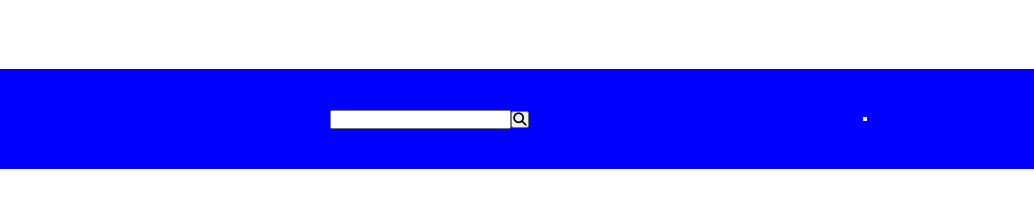
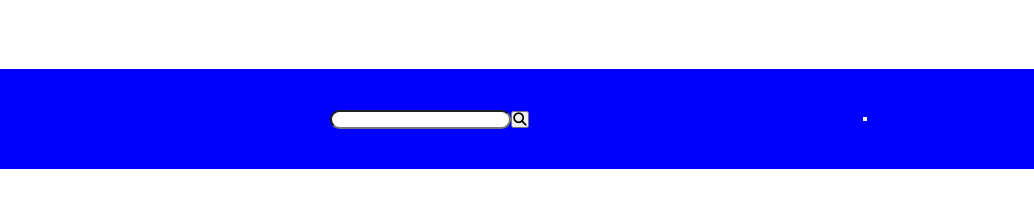
Before and after one commit to LeoMazuca/Mazucas-Movies, a plain HTML site: page index.html in a window 1280 px wide. Shown: the part 631-838 px from the top of the page, 246-1280 px from the left. Drawn offline with Linux system fonts and the light colour scheme.

Commit message:
nuevo comit

```diff
--- a/css/header.css
+++ b/css/header.css
@@ -13,3 +13,6 @@
   position: relative;
   width: 75px;
 }
+.header input {
+  border-radius: 15px;
+}
```
